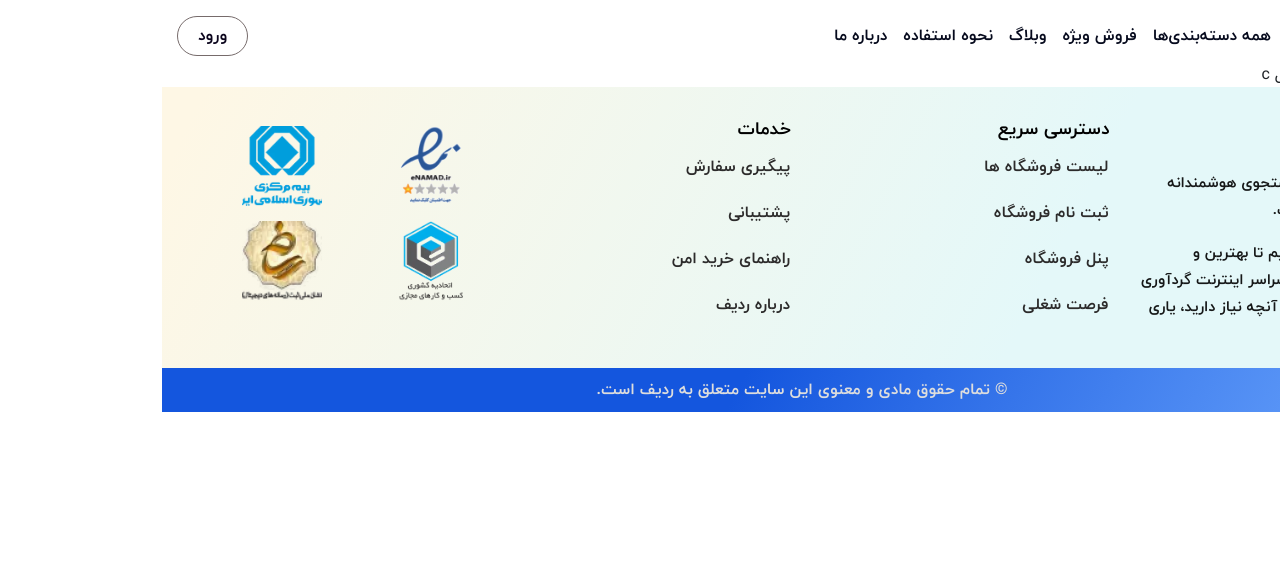
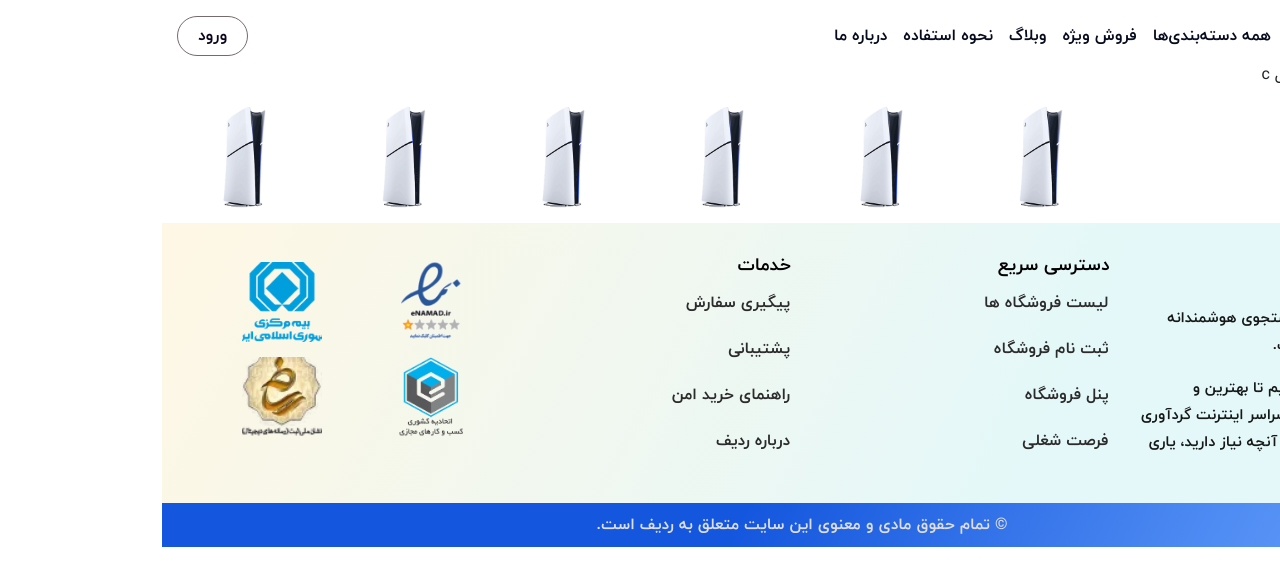
Before and after one commit to D-speedster/Radif, a Next.js app: page /search in a window 1280 px wide. Shown: the top 586 px of the page. Built offline with nearby package versions, Linux system fonts and the light colour scheme.

Commit message:
added favicon.co

```diff
--- a/components/main/header.js
+++ b/components/main/header.js
@@ -27,7 +27,12 @@ export default function Header_Main() {
 
 
                     <div className="">
-                            <button className="sign-in-button">ورود</button>
+                        <Link style={{ textDecoration: 'none', color: 'black' }} href='/profile'>
+                            <button className="sign-in-button">
+                                ورود
+
+                            </button>
+                        </Link>
                     </div>
                 </div>
 
--- a/pages/search/index.js
+++ b/pages/search/index.js
@@ -19,7 +19,32 @@ export default function SearchPage() {
             <Header_Main></Header_Main>
 
             <div className="container-custom">
-            نتیجه جستجو : {product ? product : "در حال c"}
+                نتیجه جستجو : {product ? product : "در حال c"}
+                <div className="row">
+                    <div className="col-3">te</div>
+                    <div className="col-9">
+                        <div className="row">
+                            <div className="col-lg-2">
+                                <img src="/img/sony-playstation-5-slim-digital.png" className="img-fluid" />
+                            </div>
+                            <div className="col-lg-2">
+                                <img src="img/sony-playstation-5-slim-digital.png" className="img-fluid" />
+                            </div>
+                            <div className="col-lg-2">
+                                <img src="img/sony-playstation-5-slim-digital.png" className="img-fluid" />
+                            </div>
+                            <div className="col-lg-2">
+                                <img src="img/sony-playstation-5-slim-digital.png" className="img-fluid" />
+                            </div>
+                            <div className="col-lg-2">
+                                <img src="img/sony-playstation-5-slim-digital.png" className="img-fluid" />
+                            </div>
+                            <div className="col-lg-2">
+                                <img src="img/sony-playstation-5-slim-digital.png" className="img-fluid" />
+                            </div>
+                        </div>
+                    </div>
+                </div>
             </div>
             <FooterMain></FooterMain>
 
```
Also changed, not shown: 1 other file (tests, documents, lock files or other folders). Lines whose indentation alone changed are shown as unchanged.
